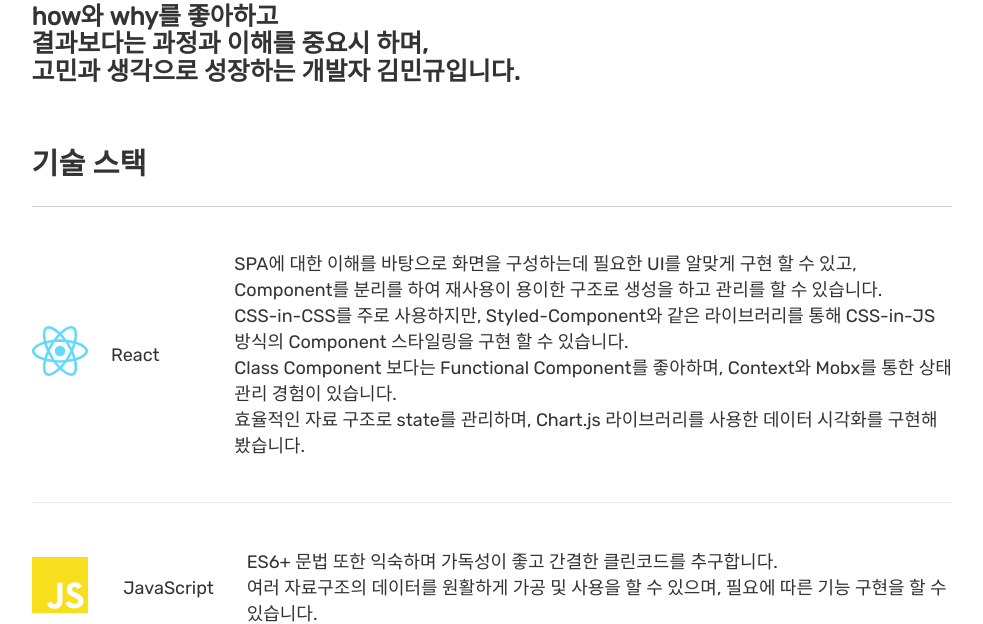
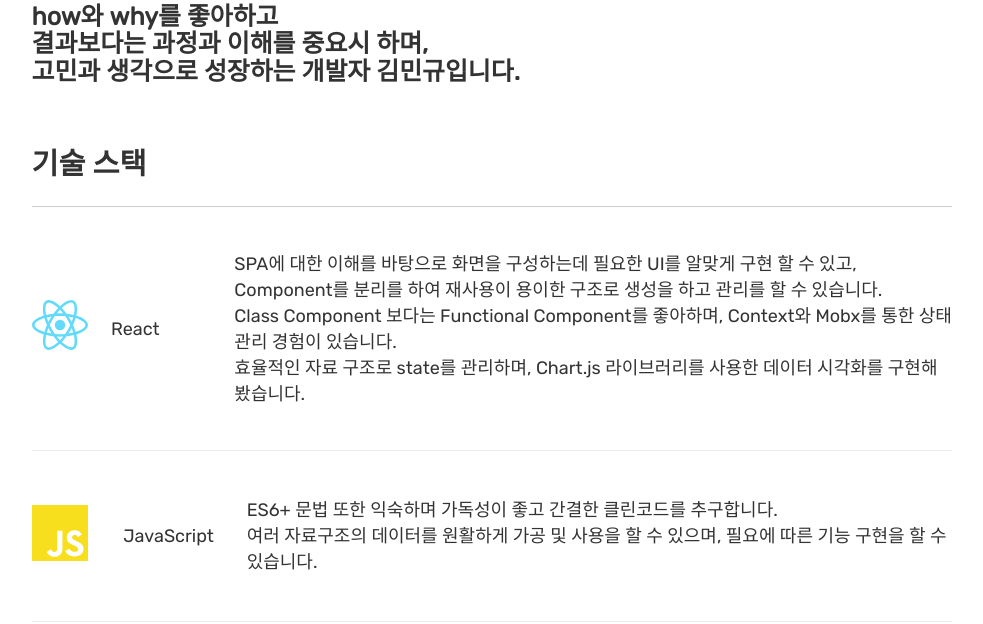
Before and after one commit to kis0421/kis0421.github.io, a Gatsby site: page /resume in a window 1280 px wide. Shown: the part 178-802 px from the top of the page, without its empty margins (148-1131 px from the left). Built offline with nearby package versions, Linux system fonts and the light colour scheme; Gatsby itself is replaced by a stand-in of ours; a web font is replaced by a local one.

Commit message:
워드 수정

```diff
--- a/src/components/resume/SkillStackStatic.tsx
+++ b/src/components/resume/SkillStackStatic.tsx
@@ -19,7 +19,6 @@ const SkillStacks: Array<{ icon: JSX.Element, title: string, content: JSX.Elemen
     title: "React",
     content: <>
       <div>SPA에 대한 이해를 바탕으로 화면을 구성하는데 필요한 UI를 알맞게 구현 할 수 있고, Component를 분리를 하여 재사용이 용이한 구조로 생성을 하고 관리를 할 수 있습니다.</div>
-      <div>CSS-in-CSS를 주로 사용하지만, Styled-Component와 같은 라이브러리를 통해 CSS-in-JS 방식의 Component 스타일링을 구현 할 수 있습니다.</div>
       <div>Class Component 보다는 Functional Component를 좋아하며, Context와 Mobx를 통한 상태관리 경험이 있습니다.</div>
       <div>효율적인 자료 구조로 state를 관리하며, Chart.js 라이브러리를 사용한 데이터 시각화를 구현해봤습니다.</div>
     </>,
```
